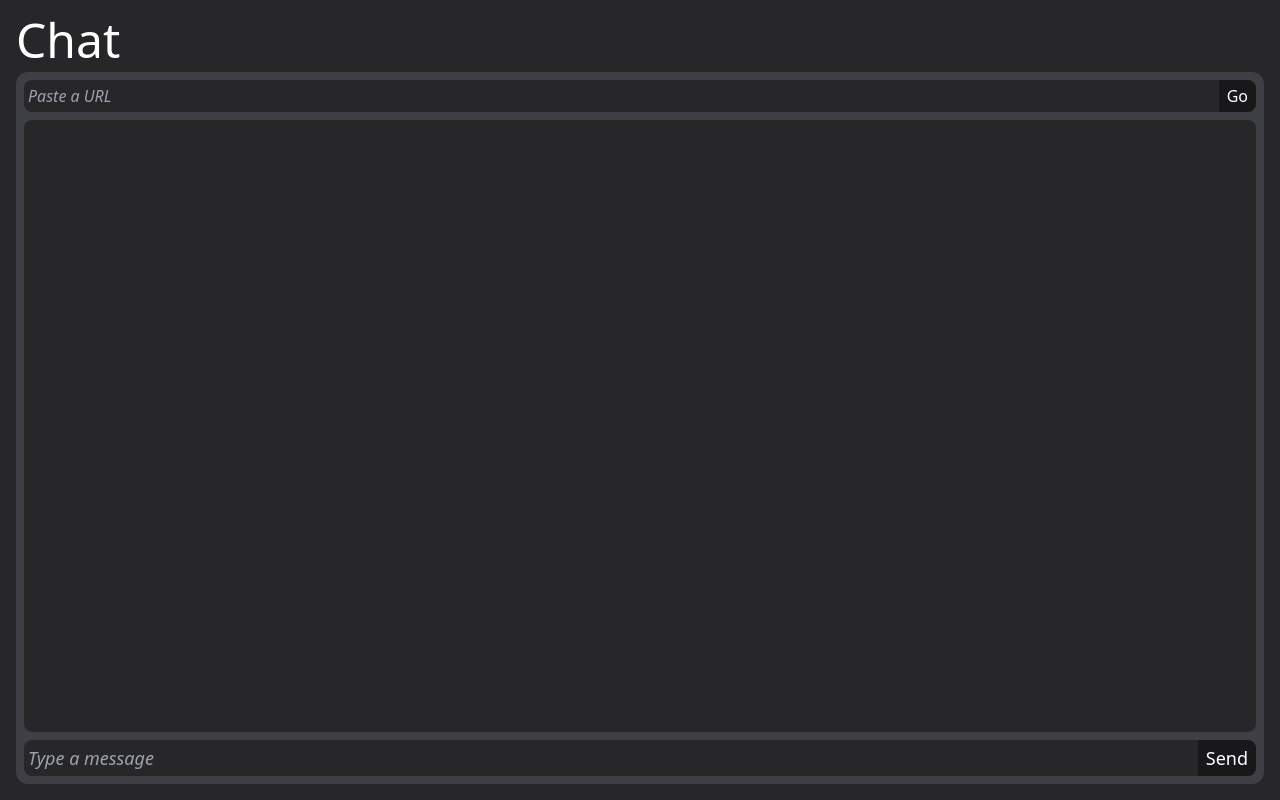
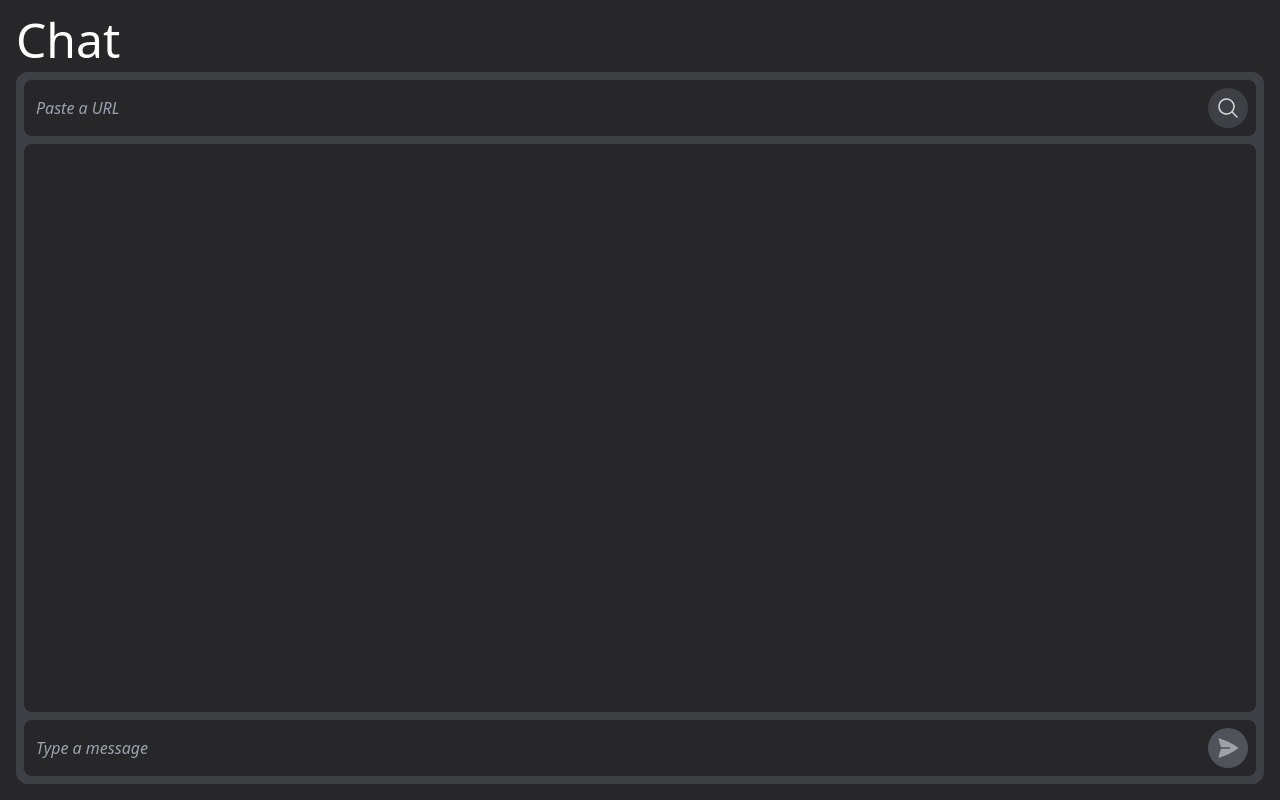
Before and after one commit to jsimenjs/link-lounge, a React (Vite) app: page / in a window 1280 px wide. Built offline with nearby package versions, Linux system fonts and the light colour scheme.

Commit message:
feat: add search and send button svgs

```diff
--- a/src/components/MessageForm.tsx
+++ b/src/components/MessageForm.tsx
@@ -13,11 +13,21 @@ const MessageForm = (props: MessageFormProps) => {
     }
 
     return (
-        <form id="message-form" onSubmit={(e) => submitHandler(e)} className='flex flex-row w-full bg-zinc-700 text-white text-lg rounded-lg'>
-            <input type="text" placeholder='Type a message' value={message} onChange={(e) => { setMessage(e.target.value) }} className='p-1 bg-zinc-800  placeholder:italic rounded-lg rounded-r-none bg-inherit w-full' />
-            <button type="submit" className='p-0.5 bg-zinc-900 rounded-r-lg text-white px-2'>Send</button>
+        <form id="message-form" onSubmit={(e) => submitHandler(e)} className='flex flex-row gap-2 w-full bg-zinc-800 text-white rounded-lg p-2'>
+            <input type="text" placeholder='Type a message' value={message} onChange={(e) => { setMessage(e.target.value) }} className='p-1 bg-zinc-800  placeholder:italic rounded-lg bg-inherit w-full' />
+            <button type="submit" className='bg-zinc-600 rounded-3xl text-white p-2'>
+                <SendSVG />
+            </button>
         </form >
     )
 }
 
+const SendSVG = () => {
+    return (
+        <svg xmlns="http://www.w3.org/2000/svg" viewBox="0 0 24 24" fill="currentColor" className="size-6 text-zinc-400">
+            <path d="M3.478 2.404a.75.75 0 0 0-.926.941l2.432 7.905H13.5a.75.75 0 0 1 0 1.5H4.984l-2.432 7.905a.75.75 0 0 0 .926.94 60.519 60.519 0 0 0 18.445-8.986.75.75 0 0 0 0-1.218A60.517 60.517 0 0 0 3.478 2.404Z" />
+        </svg>
+    )
+}
+
 export default MessageForm
--- a/src/components/NavigationForm.tsx
+++ b/src/components/NavigationForm.tsx
@@ -11,11 +11,22 @@ const NavigationForm = (props: NavigationFormProps) => {
     }
 
     return (
-        <form id="navigation-form" onSubmit={navigateHandler} className='z-10 flex flex-row text-white'>
-                <input id="destination" type="text" placeholder="Paste a URL" onChange={(e) => { setDestination(e.target.value) }} className='w-full z-10 placeholder:italic bg-zinc-800 p-1 rounded-lg rounded-r-none'></input>
-                <button className='bg-zinc-900 z-10 p-0.5 px-2 text-white rounded-r-lg'>Go</button>
+        <form id="navigation-form" onSubmit={navigateHandler} className='z-10 bg-zinc-800 rounded-lg p-2 flex flex-row gap-2 text-white'>
+            <input id="destination" type="text" placeholder="Paste a URL" onChange={(e) => { setDestination(e.target.value) }} className='w-full z-10 placeholder:italic bg-inherit p-1 rounded-lg'></input>
+            <button className='bg-zinc-700 z-10 p-2 text-white rounded-3xl'>
+                <SearchSVG />
+            </button>
         </form>
     )
 }
 
+const SearchSVG = () => {
+    return (
+        <svg xmlns="http://www.w3.org/2000/svg" viewBox="0 0 24 24" fill="currentColor" className="size-6 text-zinc-300" >
+            <path fillRule="evenodd" d="M10.5 3.75a6.75 6.75 0 1 0 0 13.5 6.75 6.75 0 0 0 0-13.5ZM2.25 10.5a8.25 8.25 0 1 1 14.59 5.28l4.69 4.69a.75.75 0 1 1-1.06 1.06l-4.69-4.69A8.25 8.25 0 0 1 2.25 10.5Z" clipRule="evenodd" />
+        </svg >
+
+    )
+}
+
 export default NavigationForm
```
